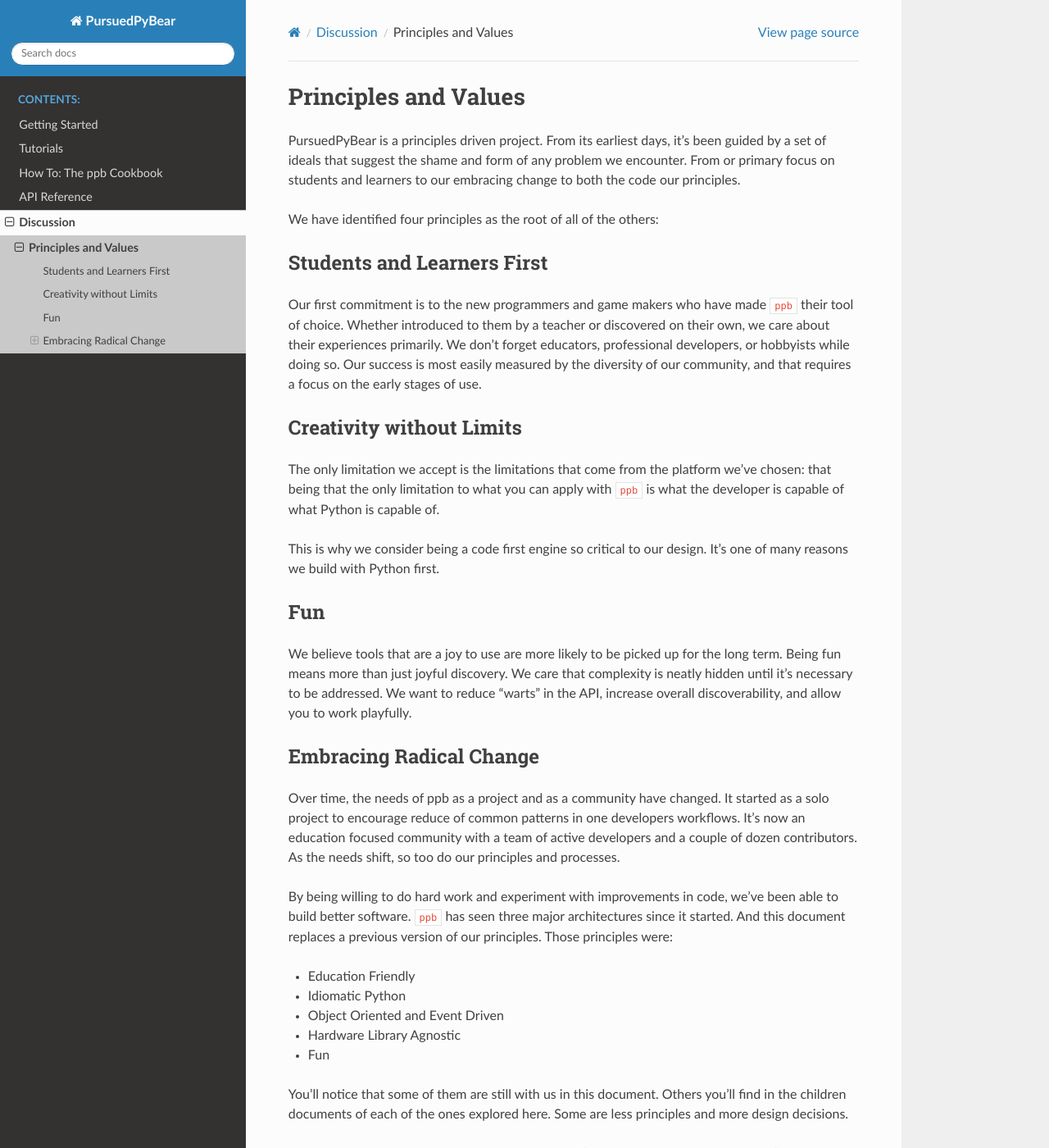
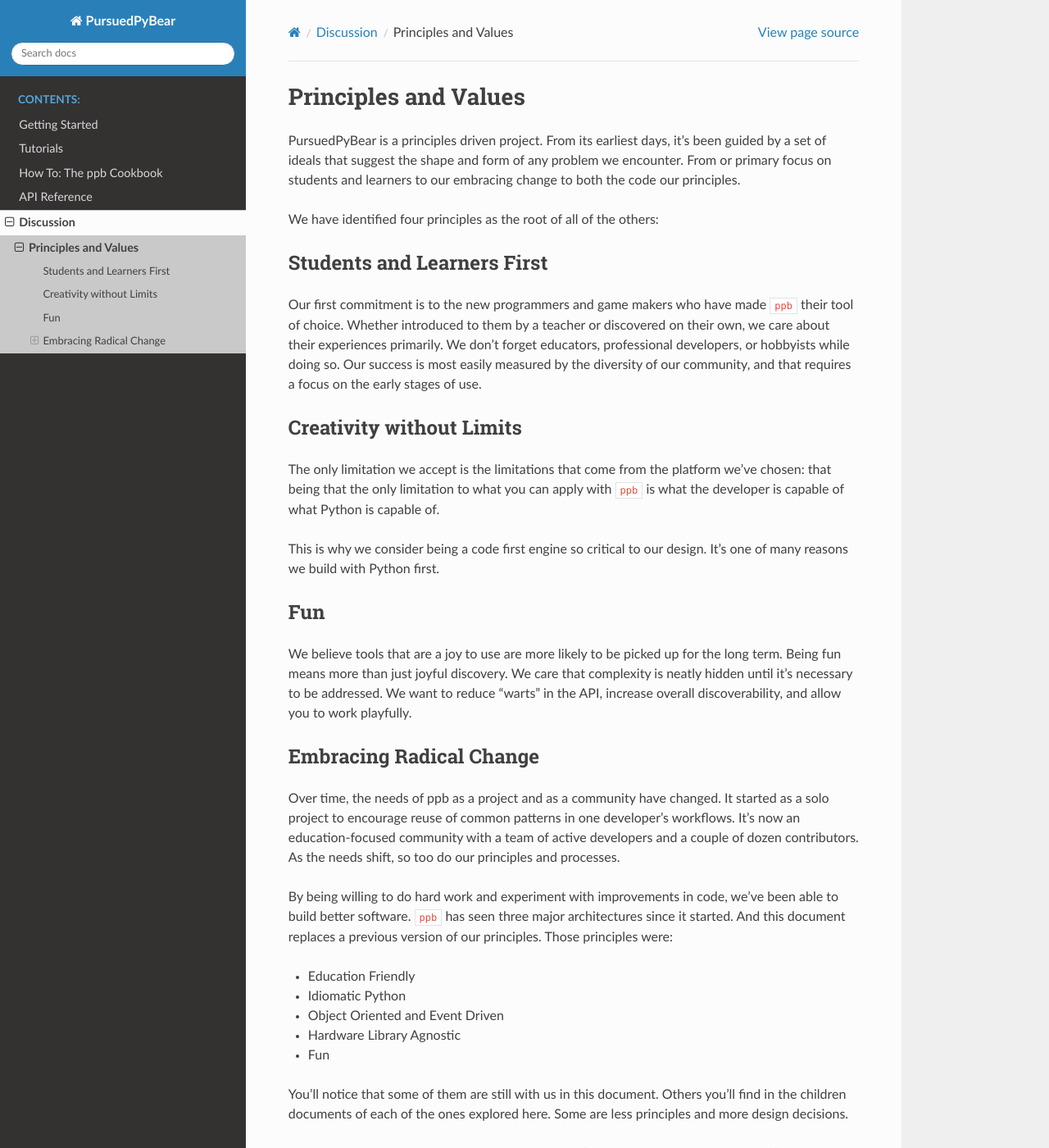
Before and after one commit to ppb/pursuedpybear, a Sphinx documentation site: the page built from docs/discussion/values/index.rst, in a window 1280 px wide and 1400 px high. Shown: the whole window at 82% size. Built offline with Sphinx 7.4.7 and the Read the Docs theme 2.0.0, drawn with Linux system fonts in a browser that asks for light colours.

Commit message:
Apply suggestions from code review
Co-Authored-By: Jamie Bliss <jamie@ivyleav.es>

```diff
--- a/docs/discussion/values/index.rst
+++ b/docs/discussion/values/index.rst
@@ -2,7 +2,7 @@
 =========================
 
 PursuedPyBear is a principles driven project. From its earliest days, it's been
-guided by a set of ideals that suggest the shame and form of any problem we
+guided by a set of ideals that suggest the shape and form of any problem we
 encounter. From or primary focus on students and learners to our embracing
 change to both the code our principles.
 
@@ -41,8 +41,8 @@
 --------------------------------
 
 Over time, the needs of ppb as a project and as a community have changed. It
-started as a solo project to encourage reduce of common patterns in one
-developers workflows. It's now an education focused community with a team of
+started as a solo project to encourage reuse of common patterns in one
+developer's workflows. It's now an education-focused community with a team of
 active developers and a couple of dozen contributors. As the needs shift, so too
 do our principles and processes.
 
```
